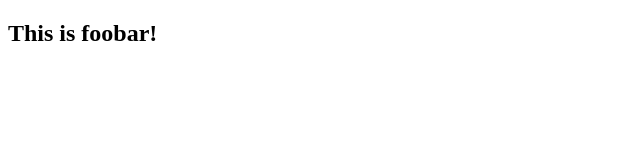
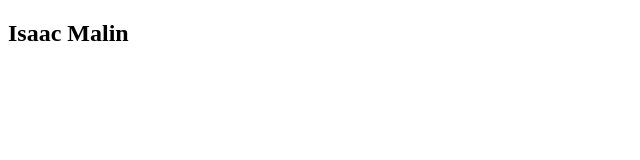
Before and after one commit to Isaac-Malin/foobar, a plain HTML site: page index.html in a window 1280 px wide. Shown: the full height of the page, 0-640 px from the left. Drawn offline with Linux system fonts and the light colour scheme.

Commit message:
Updated the h2 with my name

```diff
--- a/index.html
+++ b/index.html
@@ -7,6 +7,6 @@
     <title>foobar</title>
 </head>
 <body>
-    <h2>This is foobar!</h2>
+    <h2>Isaac Malin</h2>
 </body>
 </html>
```
